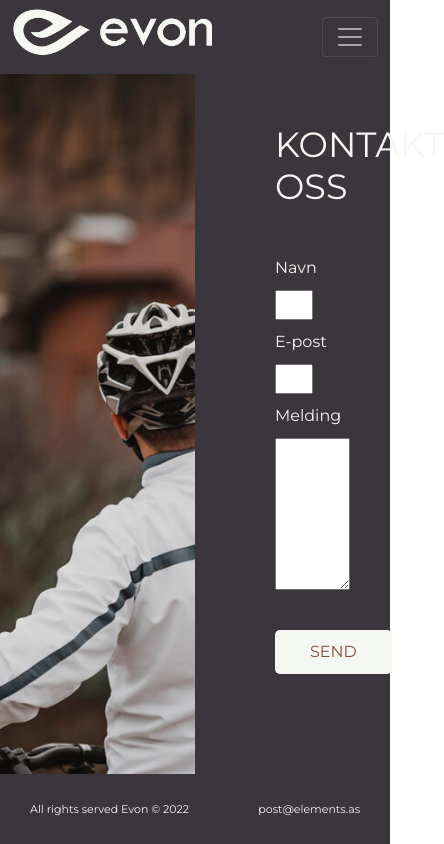
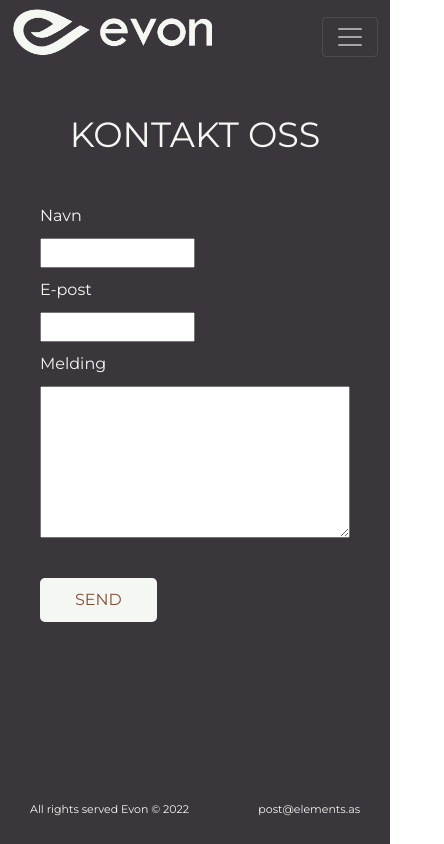
Before and after one commit to Noroff-FEU-Assignments/project-exam-2-kristofferrottingen, a React (Create React App) app: page /kontakt in a window 390 px wide. Shown: the whole page, 444 px wide, since content can reach past the window. Built offline with nearby package versions, Linux system fonts and the light colour scheme; no server answers.

Commit message:
responsiveness admin page

```diff
--- a/src/components/navbars/AdminNavbar.js
+++ b/src/components/navbars/AdminNavbar.js
@@ -4,6 +4,7 @@ import { Link } from 'react-router-dom';
 import AuthCon from '../../context/Auth';
 import { useNavigate } from 'react-router-dom';
 import EvonLogo from '../../images/logo-liggende.png';
+import Header from '../text/Heading';
 
 function AdminNavbar() {
 
@@ -17,8 +18,24 @@ function AdminNavbar() {
     }
 
     return (
-        <Navbar className='admin-nav'>
+        <Navbar variant='dark' className='admin-nav'>
             <Container>
+                <Link className='nav-logo' to="/">
+                <img
+                    src={EvonLogo}
+                    width="200"
+                    className="d-inline-block align-top"
+                    alt=""
+                />
+                </Link>
+                {authState ? (
+                        <Navbar.Text>
+                            Heisann: {authState.user_nicename} | <a onClick={LogOut}>Logg ut</a>
+                        </Navbar.Text>
+                    ) : (
+                        navigate("/")
+                    )
+                }
                 <Navbar.Toggle aria-controls="basic-navbar-nav" />
                 <Navbar.Collapse id="basic-navbar-nav">
                     <Navbar.Offcanvas
@@ -27,36 +44,28 @@ function AdminNavbar() {
                         placement="start"
                     >
                         <Offcanvas.Header closeButton>
-                        <Offcanvas.Title id="offcanvasNavbarLabel">Meny</Offcanvas.Title>
+                        <Offcanvas.Title id="offcanvasNavbarLabel"><Header title='ADMIN MENY' /></Offcanvas.Title>
                         </Offcanvas.Header>
                         <Offcanvas.Body>
                             <Nav  className="me-auto justify-content-end flex-grow-1 pe-3">
-                                <Link className='nav-link' to="/">Hjem</Link>
-                                <Link className='nav-link' to="/produkter">Produkter</Link>
-                                <Link className='nav-link' to="/kontakt">Kontakt oss</Link>
+                                <Link className='nav-link' to="/admin/ordre">Ordre</Link>
+                                <Link className='nav-link' to="/admin/produkter">Produkter</Link>
+                                <Link className='nav-link' to="/admin/legg-til-produkt">Legg til produkt</Link>
+                                <Link className='nav-link' to="/admin/henvendelser">Meldinger</Link>
+                                {authState ? (
+                                        <Navbar.Text>
+                                            Heisann: {authState.user_nicename} | <a onClick={LogOut}>Logg ut</a>
+                                        </Navbar.Text>
+                                    ) : (
+                                        navigate("/")
+                                    )
+                                }
                             </Nav>
                         </Offcanvas.Body>
                     </Navbar.Offcanvas>
                 </Navbar.Collapse>
-                <Link className='nav-logo' to="/">
-                <img
-                    src={EvonLogo}
-                    width="200"
-                    className="d-inline-block align-top"
-                    alt=""
-                />
-                </Link>
-                <Navbar.Collapse className="justify-content-end">
-                    {authState ? (
-                            <Navbar.Text>
-                                Heisann: {authState.user_nicename} | <a onClick={LogOut}>Logg ut</a>
-                            </Navbar.Text>
-                        ) : (
-                            navigate("/")
-                        )
-                    }
-                </Navbar.Collapse>
             </Container>
+
         </Navbar>
     )
 }
--- a/src/sass/pages/_adminPage.scss
+++ b/src/sass/pages/_adminPage.scss
@@ -1,6 +1,8 @@
 .admin-nav{
     .container {
         padding-top: 15px;
+
+
 
         span{
             color: $secondary-color;
@@ -14,6 +16,25 @@
             }
 
         }
+
+        #basic-navbar-nav {
+            display: none !important;
+        }
+
+        .navbar-toggler {
+            .navbar-toggler-icon {
+                color: $secondary-color !important;
+            }
+        }
+
+        @media (max-width: 991px) {
+            .navbar-toggler{
+                display: block;
+                margin-right: 30px;
+            }
+        }
+
+
     }
 }
 
--- a/src/sass/pages/_contactPage.scss
+++ b/src/sass/pages/_contactPage.scss
@@ -65,4 +65,27 @@
             }
         }
     }
+
+    @media (max-width: 800px) {
+        background-image: none;
+        width: 100%;
+        display: flex;
+        justify-content: center;
+
+
+        .contact-page-form{
+            width: 100%;
+            margin: 0 auto;
+            max-width: none;
+            padding: 40px 40px 70px 40px;
+            display: flex;
+            flex-direction: column;
+            align-items: center;
+
+            .contact-form{
+                width: 100%;
+                max-width: none;
+            }
+        }
+    }
 }
--- a/src/sass/pages/_home.scss
+++ b/src/sass/pages/_home.scss
@@ -2,28 +2,31 @@
     font-family: $primary-font;
 }
 
-.hero-section{
+.home-page {
+    padding-bottom: 70px;
+
+    .hero-section {
         background-image: url(../../images/hero-img.jpg);
         background-size: cover;
         background-repeat: no-repeat;
         height: 92vh;
-    overflow: hidden!important;
+        overflow: hidden !important;
         position: relative;
 
-    .hero-content{
+        .hero-content {
             display: flex;
             flex-direction: column;
             align-items: center;
             justify-content: center;
             height: 70%;
 
-        img{
+            img {
                 max-width: 170px;
                 -webkit-filter: drop-shadow(2px 3px 5px $shadow-color);
                 filter: drop-shadow(2px 3px 5px $shadow-color);
             }
 
-        h1{
+            h1 {
                 color: white;
                 text-transform: uppercase;
                 padding-top: 20px;
@@ -33,7 +36,7 @@
                 font-weight: 1000
             }
 
-        .btn-brown{
+            .btn-brown {
                 background-color: $third-color;
                 color: $secondary-color;
                 padding: 10px 25px;
@@ -42,7 +45,7 @@
                 border-radius: 6px;
                 transition: all 0.2s ease;
 
-            &:hover{
+                &:hover {
                     transition: all 0.2s ease;
                     background-color: $secondary-color;
                     color: $third-color;
@@ -51,7 +54,7 @@
             }
         }
 
-    .overlay{
+        .overlay {
             background-image: url(../../images/hero-cover.svg);
             background-size: 100%;
             background-repeat: no-repeat;
@@ -86,7 +89,7 @@
         }
     }
 
-.home-products-section{
+    .home-products-section {
         background-color: $primary-color;
         text-align: center;
         padding: 30px 0px;
@@ -96,14 +99,14 @@
         justify-content: center;
         align-items: center;
 
-    .line-hvit{
+        .line-hvit {
             content: '';
             height: 4px;
             background-color: $secondary-color;
             width: 90%;
         }
 
-    .home-products{
+        .home-products {
             display: grid;
             grid-template-columns: 1fr 1fr 1fr 1fr;
             justify-content: center;
@@ -133,7 +136,7 @@
         }
     }
 
-.about-section{
+    .about-section {
         display: flex;
         flex-direction: row;
         height: 70vh;
@@ -142,7 +145,7 @@
         background-position: 100% 100%;
 
 
-    .about-left{
+        .about-left {
             display: flex;
             flex-direction: column;
             padding: 30px 30px 30px 50px;
@@ -150,7 +153,7 @@
             background-color: white;
             clip-path: polygon(0 0, 100% 0, 75% 100%, 0px 100%);
 
-        .line-about{
+            .line-about {
                 content: '';
                 background: $primary-color;
                 height: 4px;
@@ -158,12 +161,12 @@
                 width: 60%;
             }
 
-        h2{
+            h2 {
                 padding-top: 30px;
                 font-weight: 800;
             }
 
-        p{
+            p {
                 font-size: 15px;
                 max-width: 500px;
                 line-height: 30px;
@@ -173,7 +176,7 @@
     }
 
 
-.sos-section{
+    .sos-section {
         display: flex;
         flex-direction: row-reverse;
         height: 70vh;
@@ -183,7 +186,7 @@
         background-position: 0 0;
 
 
-    .sos-right{
+        .sos-right {
             display: flex;
             justify-content: end;
             width: 68.2%;
@@ -191,10 +194,10 @@
             color: $secondary-color;
             clip-path: polygon(25% 0px, 100% 0, 100% 100%, 0 100%);
 
-        .sos-right-content{
+            .sos-right-content {
                 display: flex;
                 flex-direction: column;
-            padding: 30px 50px 30px 290px;
+                padding: 10px 50px 30px 290px;
 
 
                 .line-sos {
@@ -220,7 +223,7 @@
                     width: 70%;
                     display: flex;
                     justify-content: space-evenly;
-                padding-top: 50px;
+                    padding-top: 20px;
 
 
                     svg {
@@ -232,3 +235,4 @@
 
         }
     }
+}
--- a/src/sass/partials/_navbar.scss
+++ b/src/sass/partials/_navbar.scss
@@ -18,6 +18,10 @@
     padding: 0px 20px;
     max-width: 1320px;
     margin: 0 auto;
+
+    @media (max-width: 991px) {
+        display: none;
+    }
 
 }
 
--- a/src/sites/Home.js
+++ b/src/sites/Home.js
@@ -9,10 +9,12 @@ function Home() {
   return (
     <>
       <Navs />
-      <Hero />
-      <HomeProducts />
-      <About />
-      <ShareOnSocials />
+      <div className='home-page'>
+        <Hero />
+        <HomeProducts />
+        <About />
+        <ShareOnSocials />
+      </div>
     </>
   )
 }
```
Lines whose indentation alone changed are shown as unchanged.
